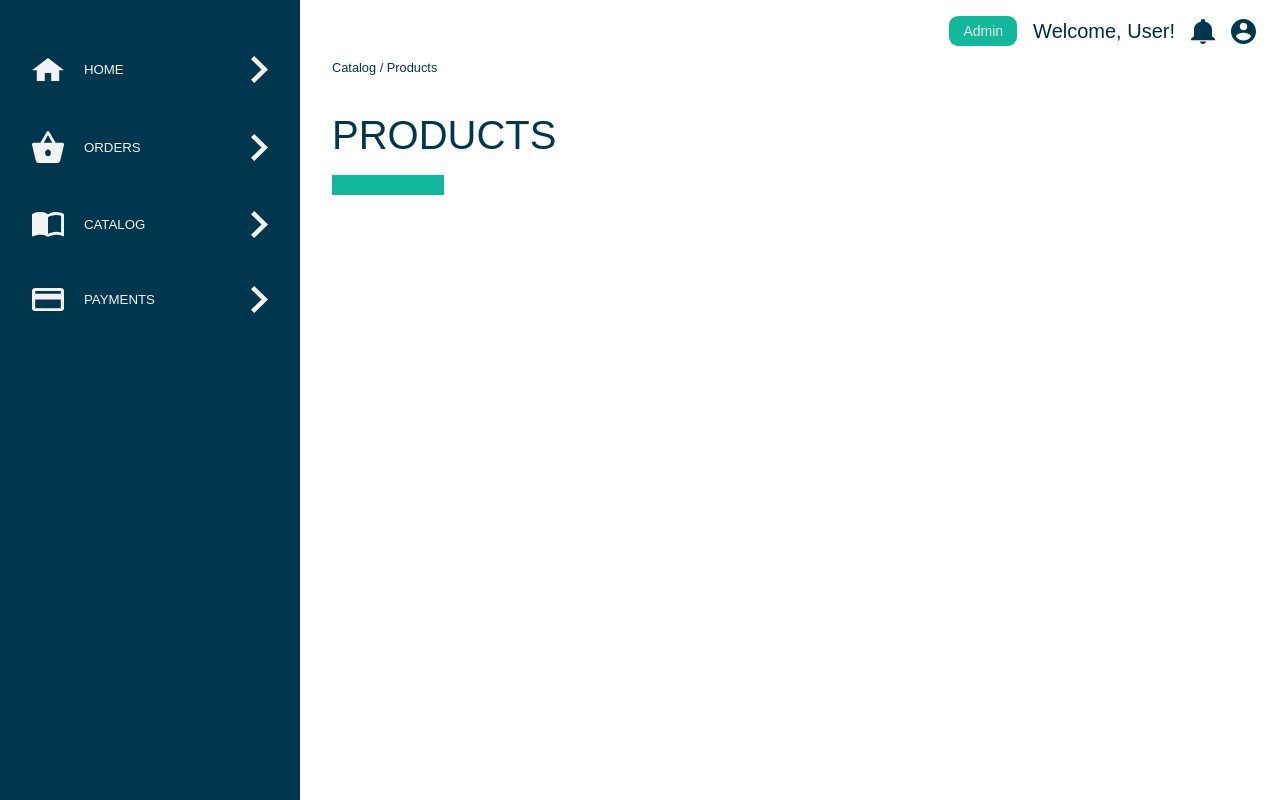
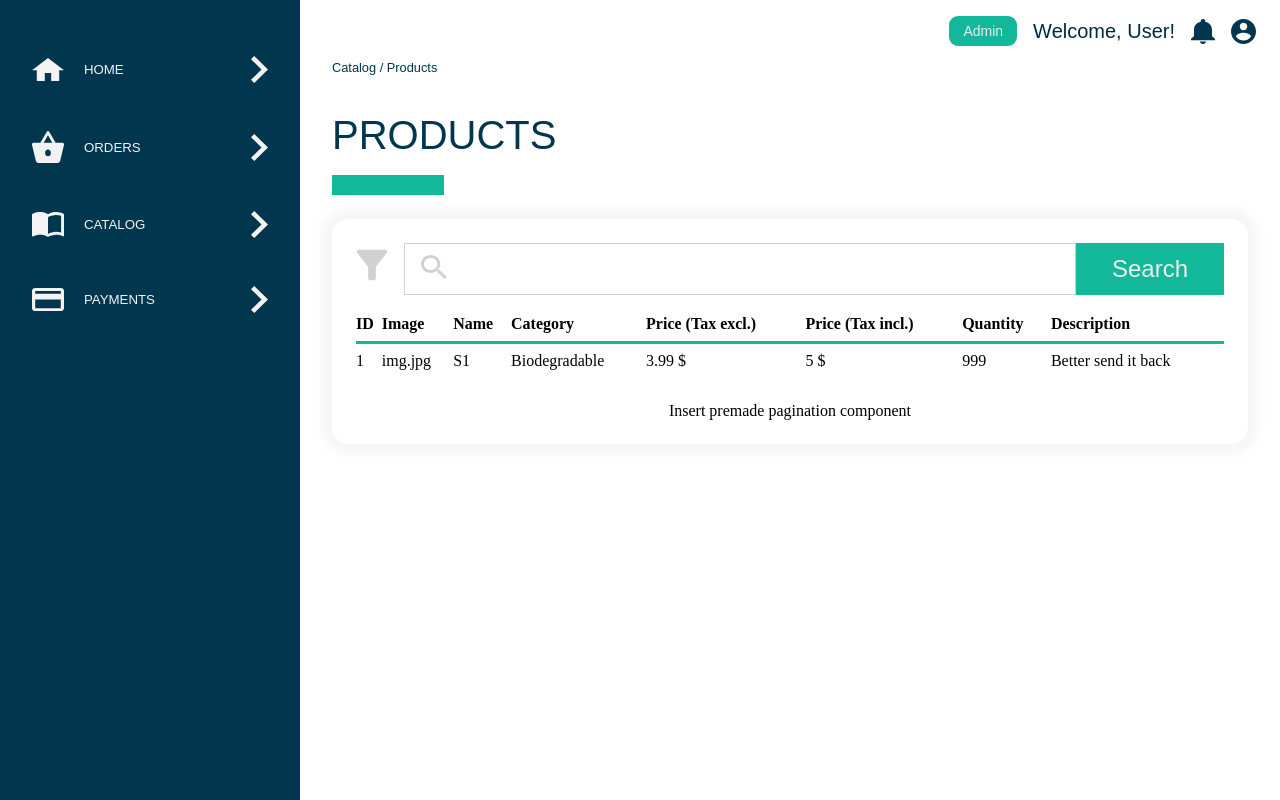
Before and after one commit to Magda-Rubaj/ShopBuilder, a Vue app in the folder src/ShopBuilder.Admin/: page / in a window 1280 px wide. Built offline with nearby package versions, Linux system fonts and the light colour scheme.

Commit message:
Use Table component in Products view

```diff
--- a/src/ShopBuilder.Admin/src/views/Products.scss
+++ b/src/ShopBuilder.Admin/src/views/Products.scss
@@ -8,4 +8,8 @@
     line-height: 1em;
     color: #00374F;
   }
+
+  &__table {
+    margin-top: 1.5em;
+  }
 }
--- a/src/ShopBuilder.Admin/src/views/Products.vue
+++ b/src/ShopBuilder.Admin/src/views/Products.vue
@@ -4,6 +4,9 @@
       <p class="products__breadcrumb">Catalog / Products</p>
       <BaseHeader>Products</BaseHeader>
     </header>
+    <div class="products__table">
+      <Table/>
+    </div>
 
   </div>
 </template>
@@ -12,5 +15,6 @@
 
 <script lang="ts" setup>
 import BaseHeader from '../components/BaseHeader.vue';
+import Table from '../components/Table.vue';
 
 </script>
```
